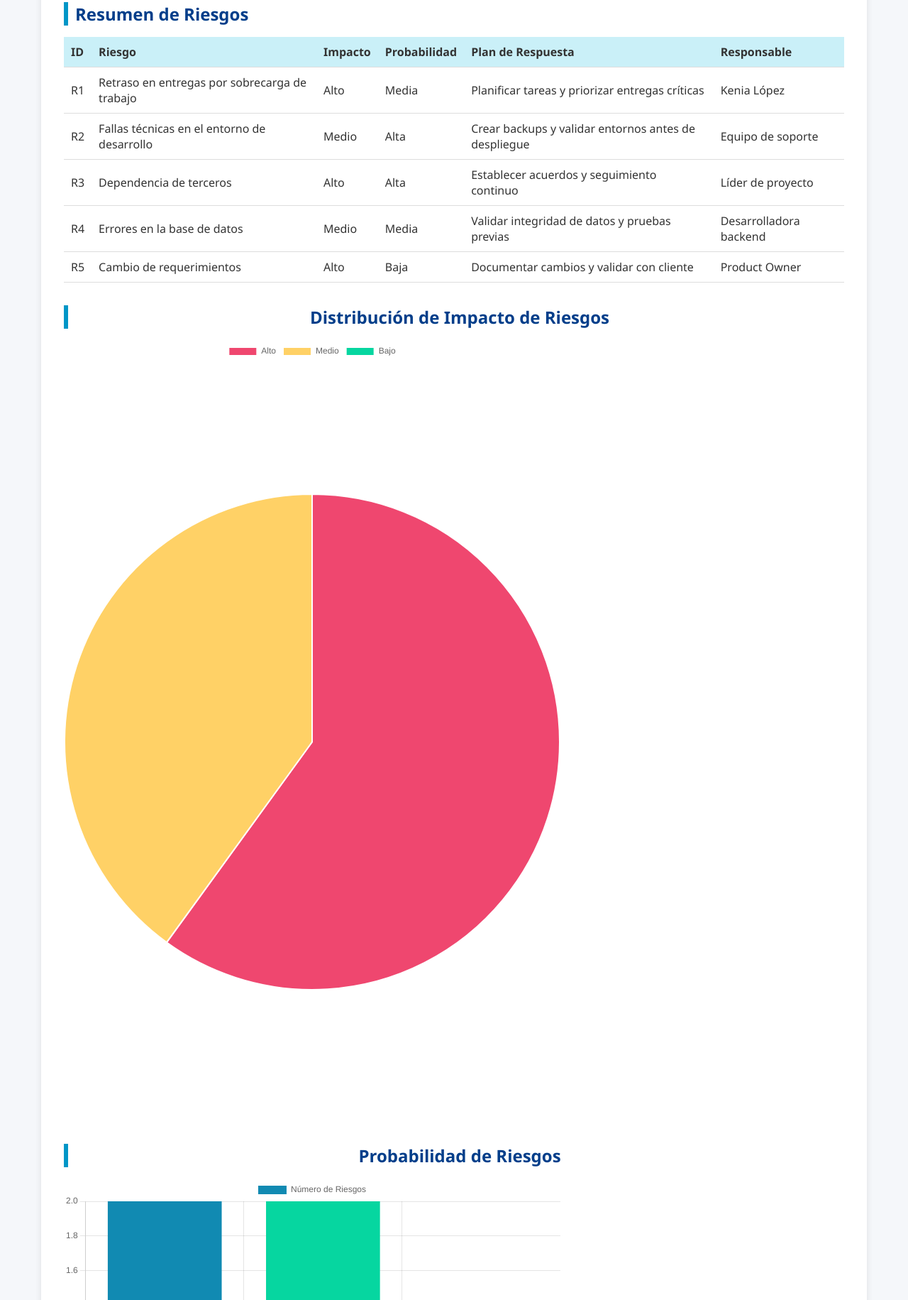
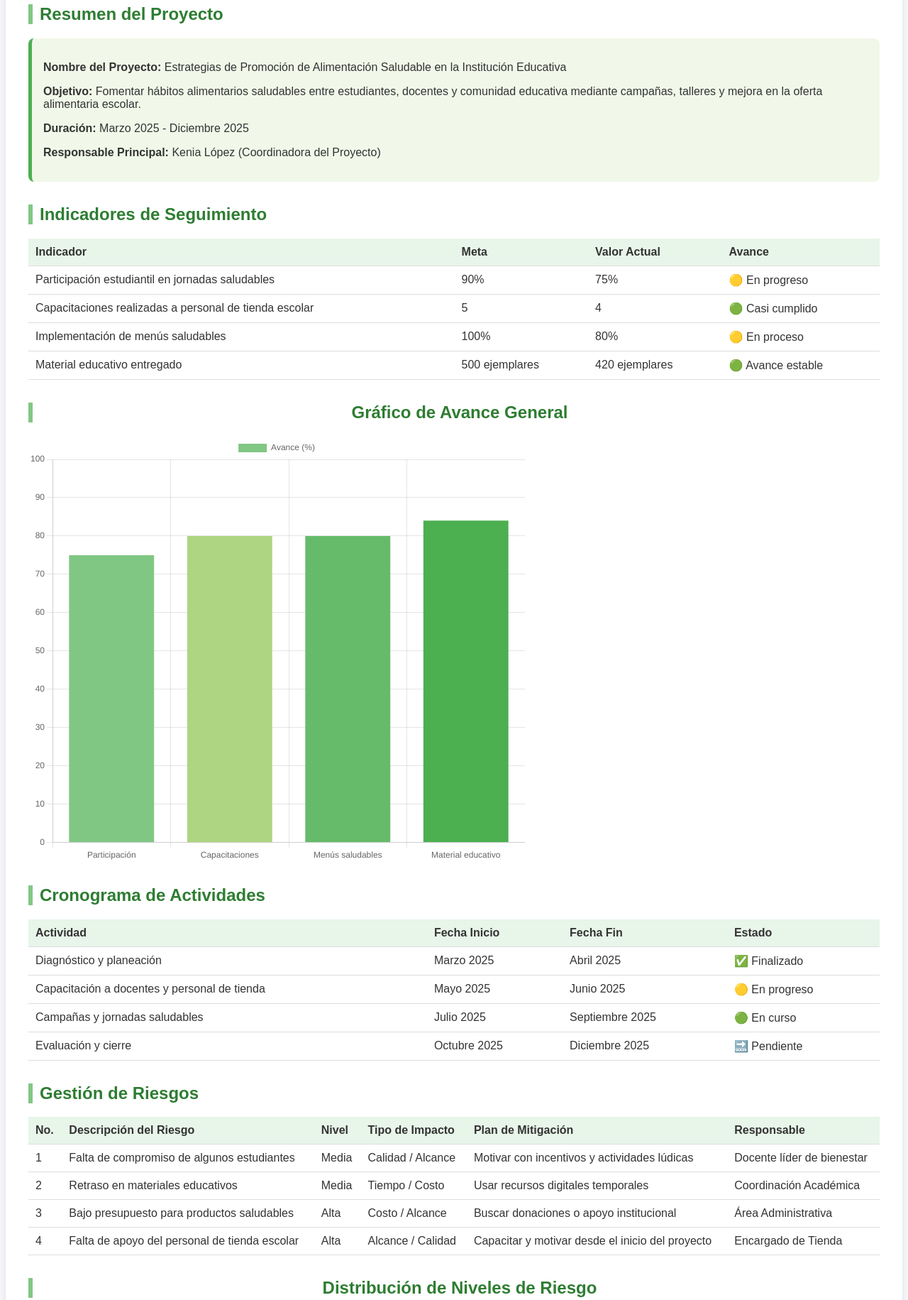
Before and after one commit to kenialo19/dashboard-proyecto, a plain HTML site: page index.html in a window 1280 px wide. Shown: the part 267-2098 px from the top of the page at 71% size. Drawn offline with nearby package versions, Linux system fonts and the light colour scheme.

Commit message:
Revise dashboard for 'Alimentación Saludable' project
Updated the dashboard to reflect the new project 'Alimentación Saludable' with relevant changes in titles, styles, and content. Adjusted charts and tables to align with the new project indicators and activities.

```diff
--- a/index.html
+++ b/index.html
@@ -3,17 +3,17 @@
 <head>
   <meta charset="UTF-8">
   <meta name="viewport" content="width=device-width, initial-scale=1.0">
-  <title>Dashboard de Gestión de Riesgos</title>
+  <title>Dashboard - Proyecto Alimentación Saludable</title>
   <style>
     body {
-      font-family: 'Segoe UI', Tahoma, Geneva, Verdana, sans-serif;
+      font-family: 'Poppins', sans-serif;
       margin: 0;
       background-color: #f5f7fa;
       color: #333;
     }
 
     header {
-      background: linear-gradient(135deg, #0077b6, #0096c7);
+      background: linear-gradient(135deg, #008000, #4CAF50);
       color: white;
       padding: 2rem;
       text-align: center;
@@ -21,7 +21,7 @@
     }
 
     .container {
-      max-width: 1100px;
+      max-width: 1200px;
       margin: 30px auto;
       background: white;
       border-radius: 12px;
@@ -30,10 +30,10 @@
     }
 
     h2 {
-      color: #023e8a;
-      margin-bottom: 1rem;
-      border-left: 6px solid #0096c7;
+      color: #2e7d32;
+      border-left: 6px solid #81c784;
       padding-left: 10px;
+      margin-top: 2rem;
     }
 
     table {
@@ -49,7 +49,7 @@
     }
 
     th {
-      background-color: #caf0f8;
+      background-color: #e8f5e9;
     }
 
     .chart-container {
@@ -59,123 +59,198 @@
 
     footer {
       text-align: center;
-      background: #023e8a;
+      background: #2e7d32;
       color: white;
       padding: 1rem;
-      border-top: 3px solid #0096c7;
+      border-top: 3px solid #81c784;
+      margin-top: 40px;
     }
 
     canvas {
       max-width: 700px;
+    }
+
+    .highlight {
+      background-color: #f1f8e9;
+      border-left: 5px solid #4caf50;
+      padding: 1rem;
+      margin-bottom: 1rem;
+      border-radius: 8px;
     }
   </style>
 </head>
 <body>
 
   <header>
-    <h1>📊 Dashboard de Gestión de Riesgos — Proyecto 2025</h1>
-    <p>Visualización general de los riesgos identificados y su estado actual</p>
+    <h1>🥦 Dashboard - Proyecto Alimentación Saludable</h1>
+    <p>Promoviendo hábitos alimenticios saludables en la comunidad educativa</p>
   </header>
 
   <div class="container">
-    <h2>Resumen de Riesgos</h2>
+    <h2>Resumen del Proyecto</h2>
+    <div class="highlight">
+      <p><strong>Nombre del Proyecto:</strong> Estrategias de Promoción de Alimentación Saludable en la Institución Educativa</p>
+      <p><strong>Objetivo:</strong> Fomentar hábitos alimentarios saludables entre estudiantes, docentes y comunidad educativa mediante campañas, talleres y mejora en la oferta alimentaria escolar.</p>
+      <p><strong>Duración:</strong> Marzo 2025 - Diciembre 2025</p>
+      <p><strong>Responsable Principal:</strong> Kenia López (Coordinadora del Proyecto)</p>
+    </div>
+
+    <h2>Indicadores de Seguimiento</h2>
     <table>
       <tr>
-        <th>ID</th>
-        <th>Riesgo</th>
-        <th>Impacto</th>
-        <th>Probabilidad</th>
-        <th>Plan de Respuesta</th>
-        <th>Responsable</th>
+        <th>Indicador</th>
+        <th>Meta</th>
+        <th>Valor Actual</th>
+        <th>Avance</th>
       </tr>
       <tr>
-        <td>R1</td>
-        <td>Retraso en entregas por sobrecarga de trabajo</td>
-        <td>Alto</td>
-        <td>Media</td>
-        <td>Planificar tareas y priorizar entregas críticas</td>
-        <td>Kenia López</td>
+        <td>Participación estudiantil en jornadas saludables</td>
+        <td>90%</td>
+        <td>75%</td>
+        <td>🟡 En progreso</td>
       </tr>
       <tr>
-        <td>R2</td>
-        <td>Fallas técnicas en el entorno de desarrollo</td>
-        <td>Medio</td>
-        <td>Alta</td>
-        <td>Crear backups y validar entornos antes de despliegue</td>
-        <td>Equipo de soporte</td>
+        <td>Capacitaciones realizadas a personal de tienda escolar</td>
+        <td>5</td>
+        <td>4</td>
+        <td>🟢 Casi cumplido</td>
       </tr>
       <tr>
-        <td>R3</td>
-        <td>Dependencia de terceros</td>
-        <td>Alto</td>
-        <td>Alta</td>
-        <td>Establecer acuerdos y seguimiento continuo</td>
-        <td>Líder de proyecto</td>
+        <td>Implementación de menús saludables</td>
+        <td>100%</td>
+        <td>80%</td>
+        <td>🟡 En proceso</td>
       </tr>
       <tr>
-        <td>R4</td>
-        <td>Errores en la base de datos</td>
-        <td>Medio</td>
-        <td>Media</td>
-        <td>Validar integridad de datos y pruebas previas</td>
-        <td>Desarrolladora backend</td>
-      </tr>
-      <tr>
-        <td>R5</td>
-        <td>Cambio de requerimientos</td>
-        <td>Alto</td>
-        <td>Baja</td>
-        <td>Documentar cambios y validar con cliente</td>
-        <td>Product Owner</td>
+        <td>Material educativo entregado</td>
+        <td>500 ejemplares</td>
+        <td>420 ejemplares</td>
+        <td>🟢 Avance estable</td>
       </tr>
     </table>
 
     <div class="chart-container">
-      <h2>Distribución de Impacto de Riesgos</h2>
-      <canvas id="impactChart"></canvas>
+      <h2>Gráfico de Avance General</h2>
+      <canvas id="avanceChart"></canvas>
     </div>
 
+    <h2>Cronograma de Actividades</h2>
+    <table>
+      <tr>
+        <th>Actividad</th>
+        <th>Fecha Inicio</th>
+        <th>Fecha Fin</th>
+        <th>Estado</th>
+      </tr>
+      <tr>
+        <td>Diagnóstico y planeación</td>
+        <td>Marzo 2025</td>
+        <td>Abril 2025</td>
+        <td>✅ Finalizado</td>
+      </tr>
+      <tr>
+        <td>Capacitación a docentes y personal de tienda</td>
+        <td>Mayo 2025</td>
+        <td>Junio 2025</td>
+        <td>🟡 En progreso</td>
+      </tr>
+      <tr>
+        <td>Campañas y jornadas saludables</td>
+        <td>Julio 2025</td>
+        <td>Septiembre 2025</td>
+        <td>🟢 En curso</td>
+      </tr>
+      <tr>
+        <td>Evaluación y cierre</td>
+        <td>Octubre 2025</td>
+        <td>Diciembre 2025</td>
+        <td>🔜 Pendiente</td>
+      </tr>
+    </table>
+
+    <h2>Gestión de Riesgos</h2>
+    <table>
+      <tr>
+        <th>No.</th>
+        <th>Descripción del Riesgo</th>
+        <th>Nivel</th>
+        <th>Tipo de Impacto</th>
+        <th>Plan de Mitigación</th>
+        <th>Responsable</th>
+      </tr>
+      <tr>
+        <td>1</td>
+        <td>Falta de compromiso de algunos estudiantes</td>
+        <td>Media</td>
+        <td>Calidad / Alcance</td>
+        <td>Motivar con incentivos y actividades lúdicas</td>
+        <td>Docente líder de bienestar</td>
+      </tr>
+      <tr>
+        <td>2</td>
+        <td>Retraso en materiales educativos</td>
+        <td>Media</td>
+        <td>Tiempo / Costo</td>
+        <td>Usar recursos digitales temporales</td>
+        <td>Coordinación Académica</td>
+      </tr>
+      <tr>
+        <td>3</td>
+        <td>Bajo presupuesto para productos saludables</td>
+        <td>Alta</td>
+        <td>Costo / Alcance</td>
+        <td>Buscar donaciones o apoyo institucional</td>
+        <td>Área Administrativa</td>
+      </tr>
+      <tr>
+        <td>4</td>
+        <td>Falta de apoyo del personal de tienda escolar</td>
+        <td>Alta</td>
+        <td>Alcance / Calidad</td>
+        <td>Capacitar y motivar desde el inicio del proyecto</td>
+        <td>Encargado de Tienda</td>
+      </tr>
+    </table>
+
     <div class="chart-container">
-      <h2>Probabilidad de Riesgos</h2>
-      <canvas id="probChart"></canvas>
+      <h2>Distribución de Niveles de Riesgo</h2>
+      <canvas id="riesgoChart"></canvas>
     </div>
   </div>
 
   <footer>
-    © 2025 - Gestión de Riesgos | Desarrollado por Kenia López 💻
+    © 2025 — Proyecto Alimentación Saludable | Desarrollado por Kenia López 🥗
   </footer>
 
   <script src="https://cdn.jsdelivr.net/npm/chart.js"></script>
   <script>
-    // Gráfico de impacto
-    const ctx1 = document.getElementById('impactChart');
+    // Avance general
+    const ctx1 = document.getElementById('avanceChart');
     new Chart(ctx1, {
-      type: 'pie',
+      type: 'bar',
       data: {
-        labels: ['Alto', 'Medio', 'Bajo'],
+        labels: ['Participación', 'Capacitaciones', 'Menús saludables', 'Material educativo'],
         datasets: [{
-          data: [3, 2, 0],
-          backgroundColor: ['#ef476f', '#ffd166', '#06d6a0']
+          label: 'Avance (%)',
+          data: [75, 80, 80, 84],
+          backgroundColor: ['#81c784', '#aed581', '#66bb6a', '#4caf50']
         }]
+      },
+      options: {
+        scales: { y: { beginAtZero: true, max: 100 } }
       }
     });
 
-    // Gráfico de probabilidad
-    const ctx2 = document.getElementById('probChart');
+    // Riesgos
+    const ctx2 = document.getElementById('riesgoChart');
     new Chart(ctx2, {
-      type: 'bar',
+      type: 'pie',
       data: {
         labels: ['Alta', 'Media', 'Baja'],
         datasets: [{
-          label: 'Número de Riesgos',
-          data: [2, 2, 1],
-          backgroundColor: ['#118ab2', '#06d6a0', '#ffd166']
+          data: [2, 2, 0],
+          backgroundColor: ['#ef5350', '#ffca28', '#81c784']
         }]
-      },
-      options: {
-        scales: {
-          y: { beginAtZero: true }
-        }
       }
     });
   </script>
```
